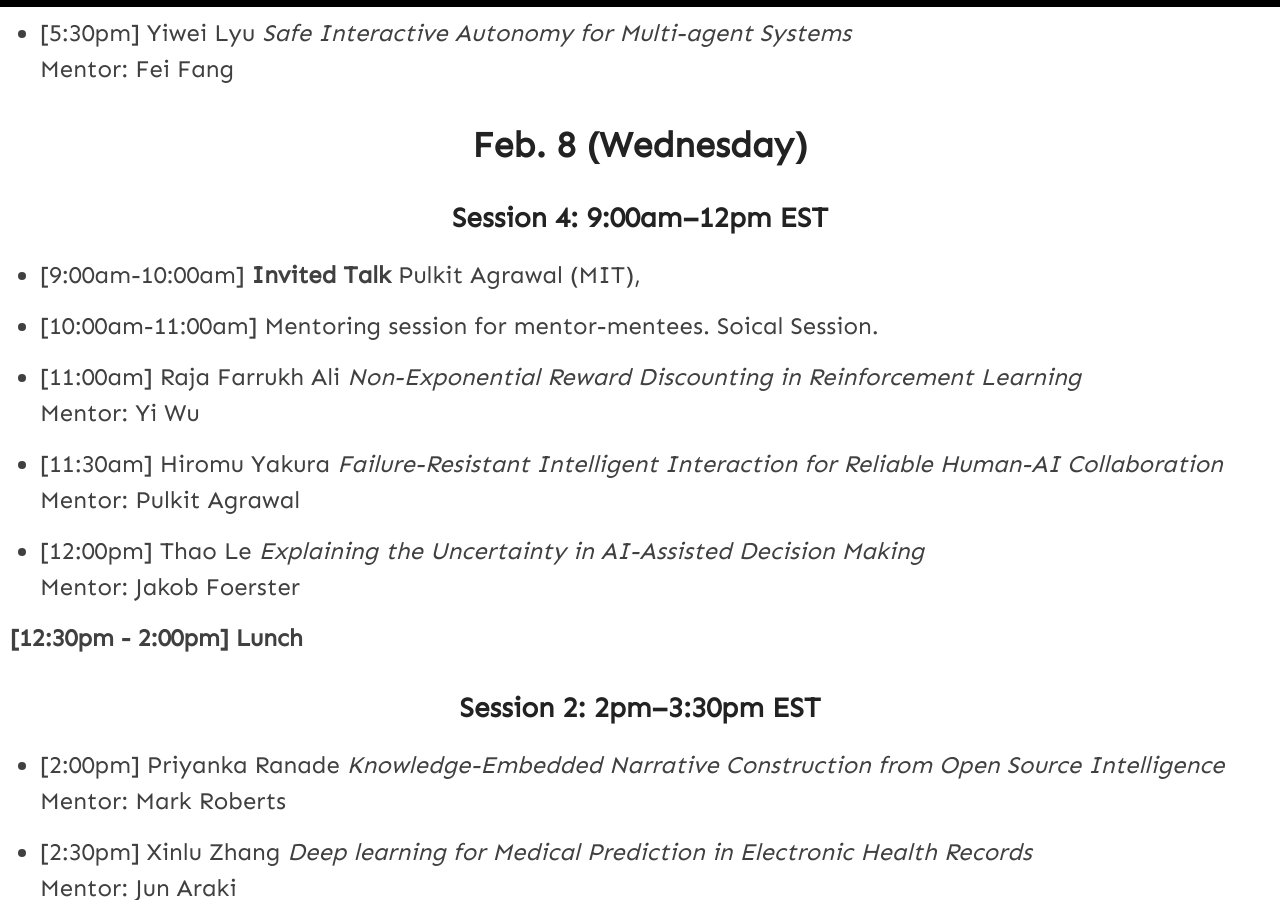
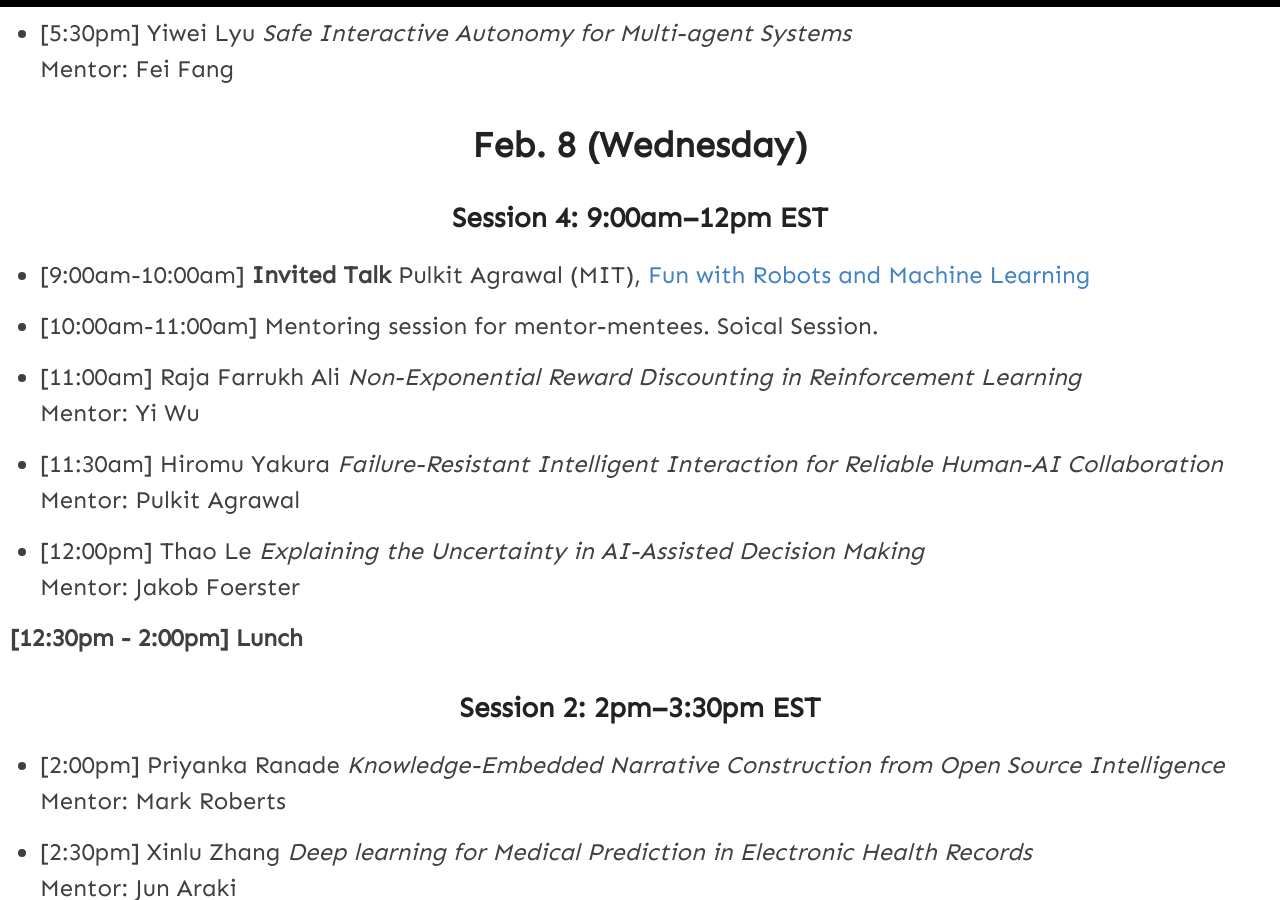
Before and after one commit to yue-ning/dc2025, a Jekyll site: the page built from _pages/schedule.md, in a window 1280 px wide and 900 px high, scrolled down 1656 px. Built offline with Jekyll 4.4.1, drawn with Linux system fonts in a browser that asks for light colours.

Commit message:
Update schedule.md

```diff
--- a/_pages/schedule.md
+++ b/_pages/schedule.md
@@ -57,7 +57,7 @@ Mentor: Fei Fang
 
 ### Session 4: 9:00am–12pm EST
 
-- [9:00am-10:00am] **Invited Talk** Pulkit Agrawal (MIT),
+- [9:00am-10:00am] **Invited Talk** Pulkit Agrawal (MIT), [Fun with Robots and Machine Learning](../speakers/pulkit_agrawal)
 
 - [10:00am-11:00am] Mentoring session for mentor-mentees. Soical Session.
 
```
